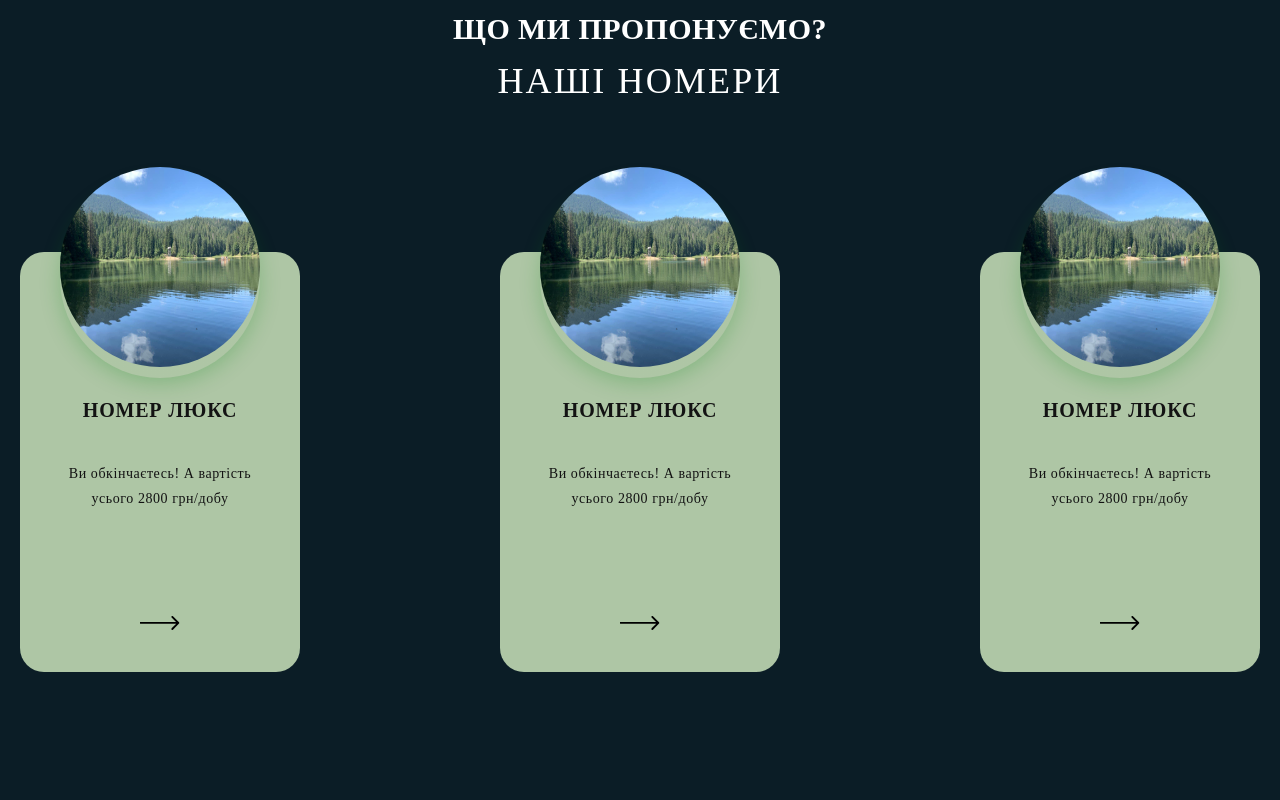
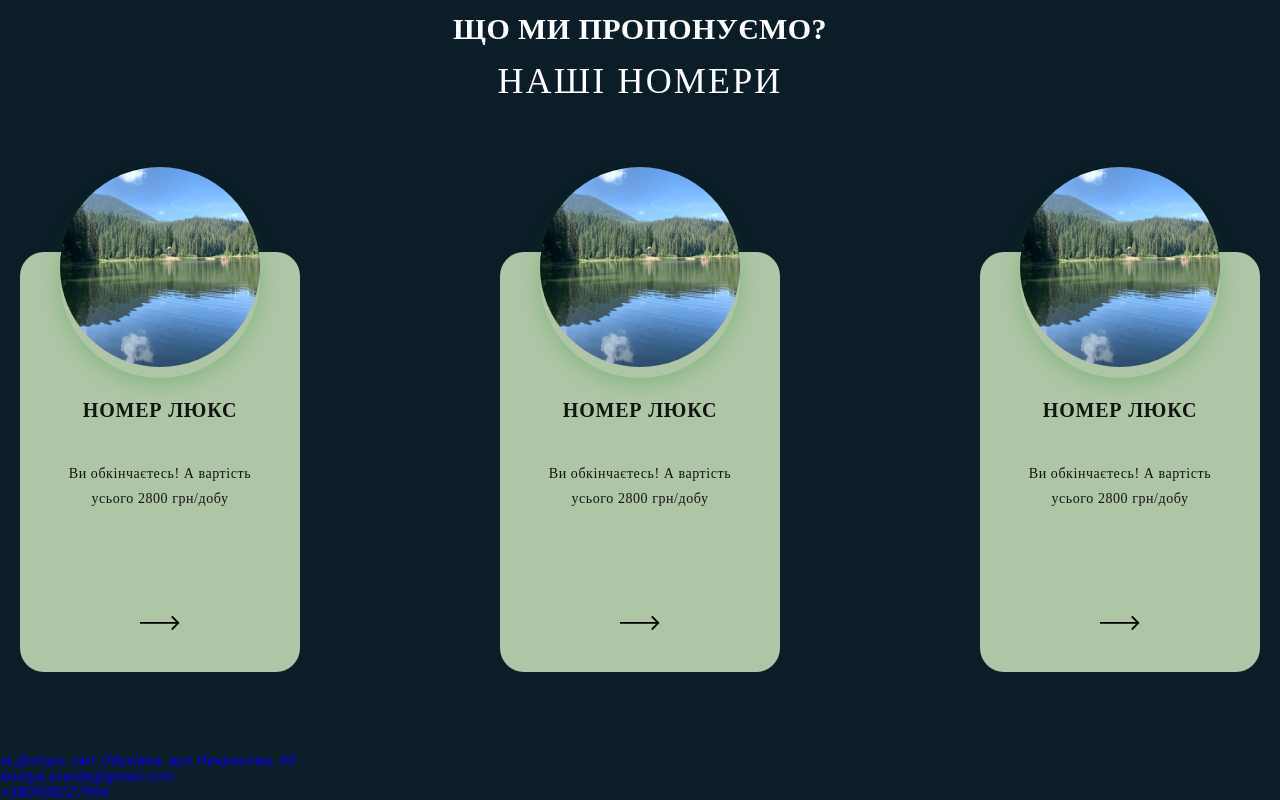
Before and after one commit to KostyaSverdel/berizka, a plain HTML site: page index.html in a window 1280 px wide. Shown: the part 786-1586 px from the top of the page. Before the commit the page ends 1538 px from the top, so only its background shows below. Drawn offline with nearby package versions, Linux system fonts and the light colour scheme.

Commit message:
footerStart

```diff
--- a/index.html
+++ b/index.html
@@ -106,5 +106,29 @@
 </div>
         </section>
     </main>
+    <footer>
+        <div>
+            <address>
+                <ul>
+                    <li>
+                        <a href="#">
+                             м.Дніпро, смт.Обухівка, вул.Некрасова, 43
+                        </a>
+                    </li>
+                    <li>
+                        <a href="mailto:kostya.sverde@gmail.com">
+                            kostya.sverde@gmail.com
+                        </a>
+                    </li>
+                    <li>
+                        <a href="tel:+380938227954">
+                            +380938227954
+                        </a>
+                    </li>
+                </ul>
+            </address>
+        </div>
+
+    </footer>
 </body>
 </html>
```
Also changed, not shown: 1 other file.
